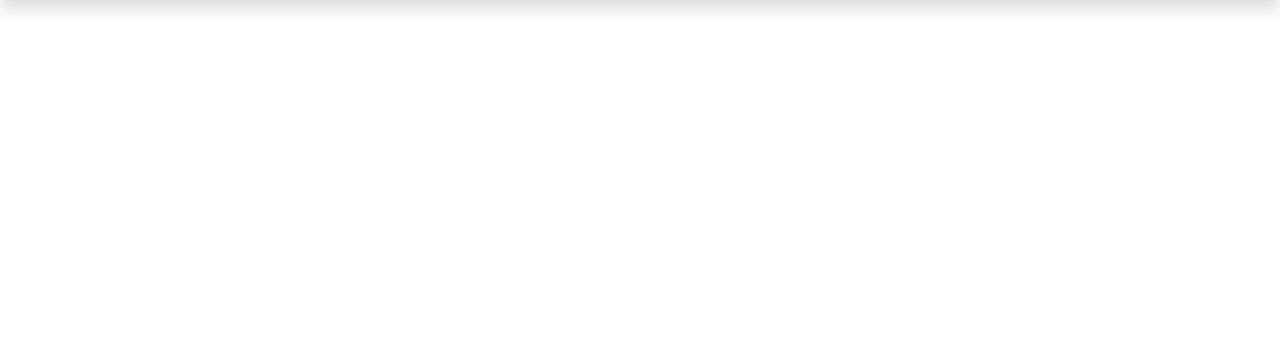
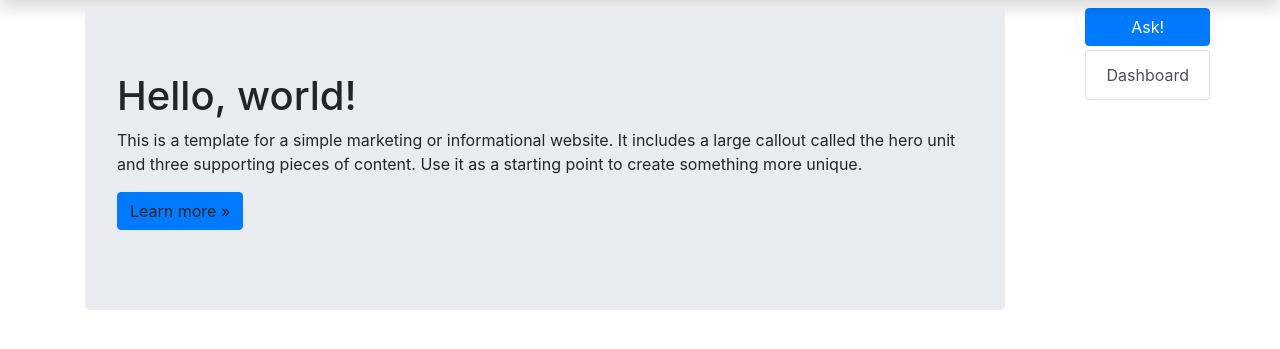
Before and after one commit to nihilSup/Hasker, a Django app: page / in a window 1280 px wide. Shown: the part 56-405 px from the top of the page. Run offline with Django 3.2, Linux system fonts and the light colour scheme; some libraries are stand-ins or nearby versions.

Commit message:
added sidebar

```diff
--- a/hasker/templates/hasker/base.html
+++ b/hasker/templates/hasker/base.html
@@ -67,6 +67,34 @@
     {% endblock header_block %}
 
     {% block sidebar_block %}
+<div class="container">
+    <div class="row">
+        <div class="col-md-10 mt-2">
+            <div class="jumbotron">
+                <h1>Hello, world!</h1>
+
+                <p>
+                This is a template for a simple marketing or informational website. It
+                includes a large callout called the hero unit and three supporting pieces
+                of content. Use it as a starting point to create something more unique.
+                </p>
+                <p>
+                    <a class="btn btn-primary">Learn more »</a>
+                </p>
+            </div>
+        </div>
+        <div class="ml-auto mt-2">
+            <div class="sidebar-heading">
+                <a class="btn btn-primary btn-block" href="">
+                    Ask!
+                </a>
+            </div>
+            <div class="list-group mt-1">
+                <a href="#" class="list-group-item list-group-item-action">Dashboard</a>
+            </div>
+        </div>
+    </div>
+</div>
     {% endblock sidebar_block %}
 
     {% block content %}
```
